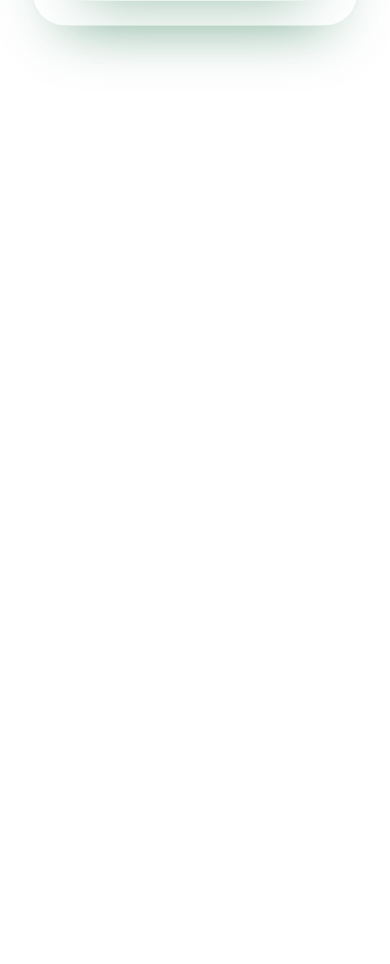
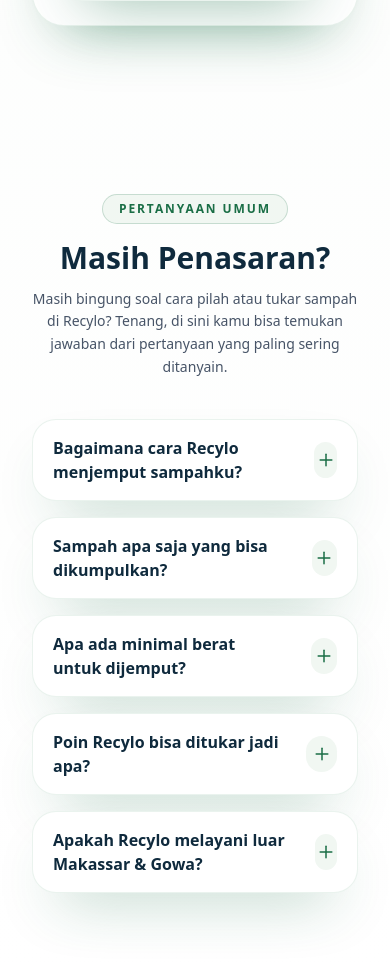
Before and after one commit to Recylo/recylo-landing-page, a Next.js app: page / in a window 390 px wide. Shown: the part 5307-6271 px from the top of the page. Before the commit the page ends 5421 px from the top, so only its background shows below. Built offline with nearby package versions, Linux system fonts and the light colour scheme.

Commit message:
feat(landing-page): added faq sections

```diff
--- /dev/null
+++ b/src/components/FAQSection.tsx
@@ -0,0 +1,19 @@
+import { FAQAccordion } from "./faq-section/FAQAccordion";
+import { FAQHeader } from "./faq-section/FAQHeader";
+
+export const FAQSection = () => {
+  return (
+    <section
+      id="faq"
+      aria-labelledby="faq-heading"
+      className="section-padding-x scroll-mt-28 py-16 sm:scroll-mt-32 sm:py-20 lg:scroll-mt-40"
+    >
+      <div className="section-container flex flex-col items-center gap-10 sm:gap-12">
+        <FAQHeader />
+        <div className="w-full">
+          <FAQAccordion />
+        </div>
+      </div>
+    </section>
+  );
+};
--- a/src/components/LandingPageSection.tsx
+++ b/src/components/LandingPageSection.tsx
@@ -1,4 +1,5 @@
 import { CaraKerjaSection } from "./CaraKerjaSection";
+import { FAQSection } from "./FAQSection";
 import { HeroSection } from "./HeroSection";
 import { TentangKamiSection } from "./TentangKamiSection";
 
@@ -8,6 +9,7 @@
       <HeroSection />
       <CaraKerjaSection />
       <TentangKamiSection />
+      <FAQSection />
     </main>
   );
 };
--- a/src/components/common/Navbar.tsx
+++ b/src/components/common/Navbar.tsx
@@ -7,6 +7,7 @@
   { label: "Beranda", href: "/" },
   { label: "Cara Kerja", href: "#cara-kerja" },
   { label: "Tentang", href: "#tentang" },
+  { label: "FAQ", href: "#faq" },
   { label: "Kontak", href: "#kontak" },
 ] as const;
 
--- /dev/null
+++ b/src/components/faq-section/FAQAccordion.tsx
@@ -0,0 +1,17 @@
+import { FAQ_ITEMS } from "../../data/faqData";
+import { FAQItem } from "./FAQItem";
+
+export const FAQAccordion = () => {
+  return (
+    <ul className="space-y-4">
+      {FAQ_ITEMS.map((item) => (
+        <FAQItem
+          key={item.id}
+          id={item.id}
+          question={item.question}
+          answer={item.answer}
+        />
+      ))}
+    </ul>
+  );
+};
--- /dev/null
+++ b/src/components/faq-section/FAQHeader.tsx
@@ -0,0 +1,20 @@
+export const FAQHeader = () => {
+  return (
+    <div className="text-center">
+      <span className="inline-flex items-center gap-2 rounded-full border border-brand-primary/20 bg-brand-accent px-4 py-1.5 text-xs font-semibold uppercase tracking-[0.16em] text-brand-primary">
+        Pertanyaan Umum
+      </span>
+      <h2
+        id="faq-heading"
+        className="mt-4 text-3xl font-extrabold text-brand-secondary sm:text-4xl"
+      >
+        Masih Penasaran?
+      </h2>
+      <p className="mt-3 max-w-2xl text-sm leading-relaxed text-neutral-600 sm:mx-auto sm:text-base">
+        Masih bingung soal cara pilah atau tukar sampah di Recylo? Tenang, di
+        sini kamu bisa temukan jawaban dari pertanyaan yang paling sering
+        ditanyain.
+      </p>
+    </div>
+  );
+};
--- /dev/null
+++ b/src/components/faq-section/FAQItem.tsx
@@ -0,0 +1,58 @@
+"use client";
+
+import { Minus, Plus } from "lucide";
+import { useState } from "react";
+
+import { LucideIcon } from "../common/LucideIcon";
+
+type FAQItemProps = {
+  id: number;
+  question: string;
+  answer: string;
+};
+
+export const FAQItem = ({ id, question, answer }: FAQItemProps) => {
+  const [isOpen, setIsOpen] = useState(false);
+  const panelId = `faq-panel-${id}`;
+  const headingId = `faq-heading-${id}`;
+
+  const toggleOpen = () => {
+    setIsOpen((prev) => !prev);
+  };
+
+  return (
+    <li className="rounded-3xl border border-brand-accent-dark/60 bg-white shadow-sm shadow-brand-soft">
+      <button
+        type="button"
+        className="flex w-full items-center justify-between gap-6 px-5 py-4 text-left sm:px-6 sm:py-5"
+        onClick={toggleOpen}
+        aria-expanded={isOpen}
+        aria-controls={panelId}
+        id={headingId}
+      >
+        <span className="text-base font-semibold text-brand-secondary sm:text-lg">
+          {question}
+        </span>
+        <span className="flex h-9 w-9 items-center justify-center rounded-full bg-brand-accent text-brand-primary">
+          <LucideIcon
+            icon={isOpen ? Minus : Plus}
+            size={20}
+            strokeWidth={1.8}
+          />
+        </span>
+      </button>
+      {isOpen && (
+        <div
+          id={panelId}
+          role="region"
+          aria-labelledby={headingId}
+          className="border-t border-brand-accent-dark/50 px-5 py-4 sm:px-6 sm:py-5"
+        >
+          <p className="text-sm leading-relaxed text-neutral-600 sm:text-base">
+            {answer}
+          </p>
+        </div>
+      )}
+    </li>
+  );
+};
--- /dev/null
+++ b/src/data/faqData.ts
@@ -0,0 +1,38 @@
+export type FAQItem = {
+  id: number;
+  question: string;
+  answer: string;
+};
+
+export const FAQ_ITEMS: FAQItem[] = [
+  {
+    id: 1,
+    question: "Bagaimana cara Recylo menjemput sampahku?",
+    answer:
+      "Atur jadwal lewat aplikasi atau chat, kami datang sesuai slot yang kamu pilih. Penimbangan dilakukan di tempat dan hasilnya langsung tercatat supaya kamu bisa pantau progresnya.",
+  },
+  {
+    id: 2,
+    question: "Sampah apa saja yang bisa dikumpulkan?",
+    answer:
+      "Kami fokus pada plastik rumah tangga, kardus, kertas, logam ringan, dan botol kaca yang bersih. E-waste dan sampah organik belum kami terima—akan kami umumkan begitu siap.",
+  },
+  {
+    id: 3,
+    question: "Apa ada minimal berat untuk dijemput?",
+    answer:
+      "Minimal awal 3 kg supaya perjalanan kurir tetap efisien. Kalau belum terkumpul, kamu bisa gabung bareng tetangga atau jadwalkan ulang di waktu lain.",
+  },
+  {
+    id: 4,
+    question: "Poin Recylo bisa ditukar jadi apa?",
+    answer:
+      "Poin bisa dicairkan ke saldo e-wallet atau rekening bank mana pun. Kamu juga bisa belanja produk reuse pilihan di Marketplace Recylo.",
+  },
+  {
+    id: 5,
+    question: "Apakah Recylo melayani luar Makassar & Gowa?",
+    answer:
+      "Saat ini fokus kami di Makassar dan Gowa. Kalau kamu tinggal di luar area, daftar waitlist saja supaya kami tahu kota mana yang siap kami datangi berikutnya.",
+  },
+];
```
